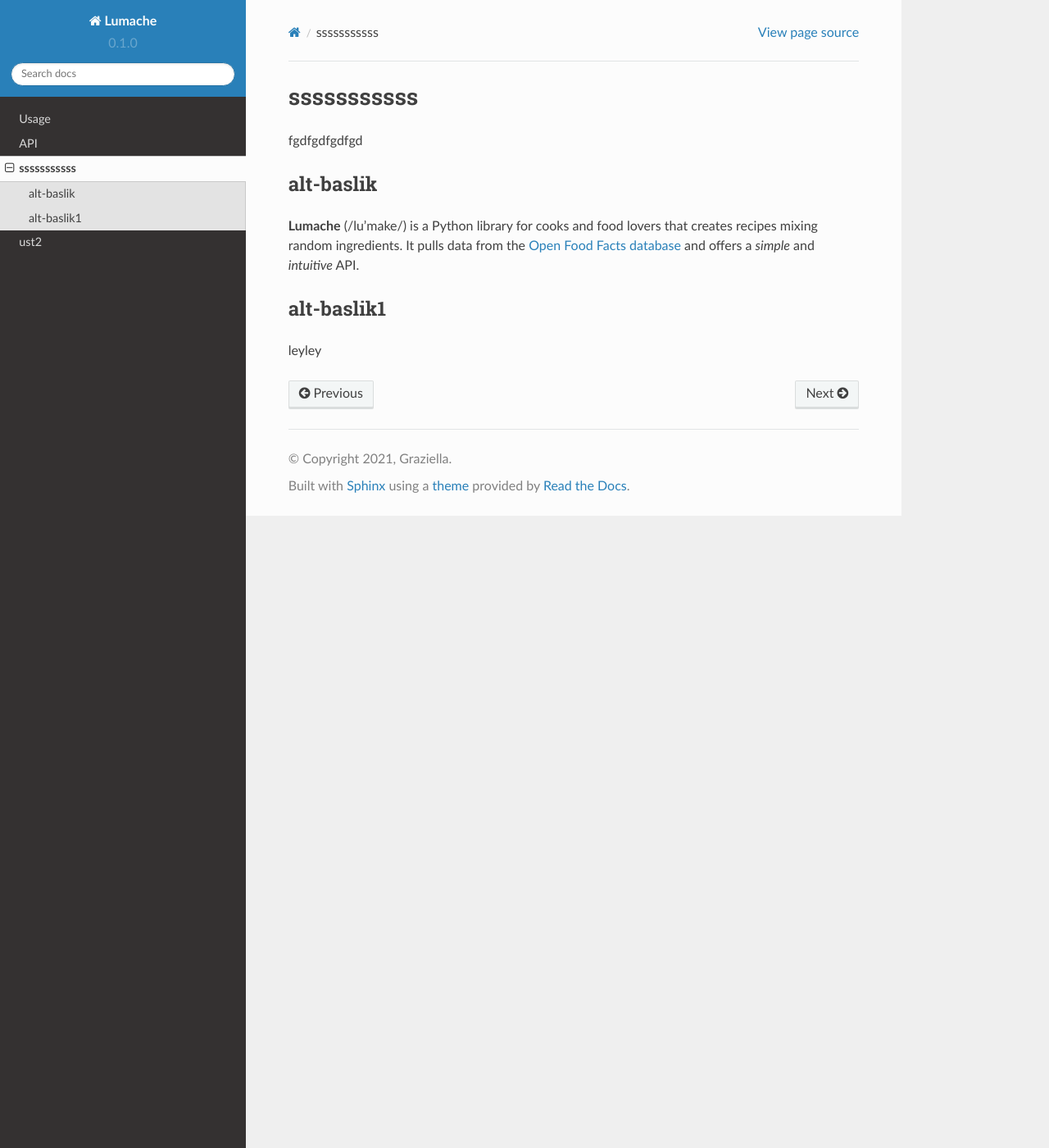
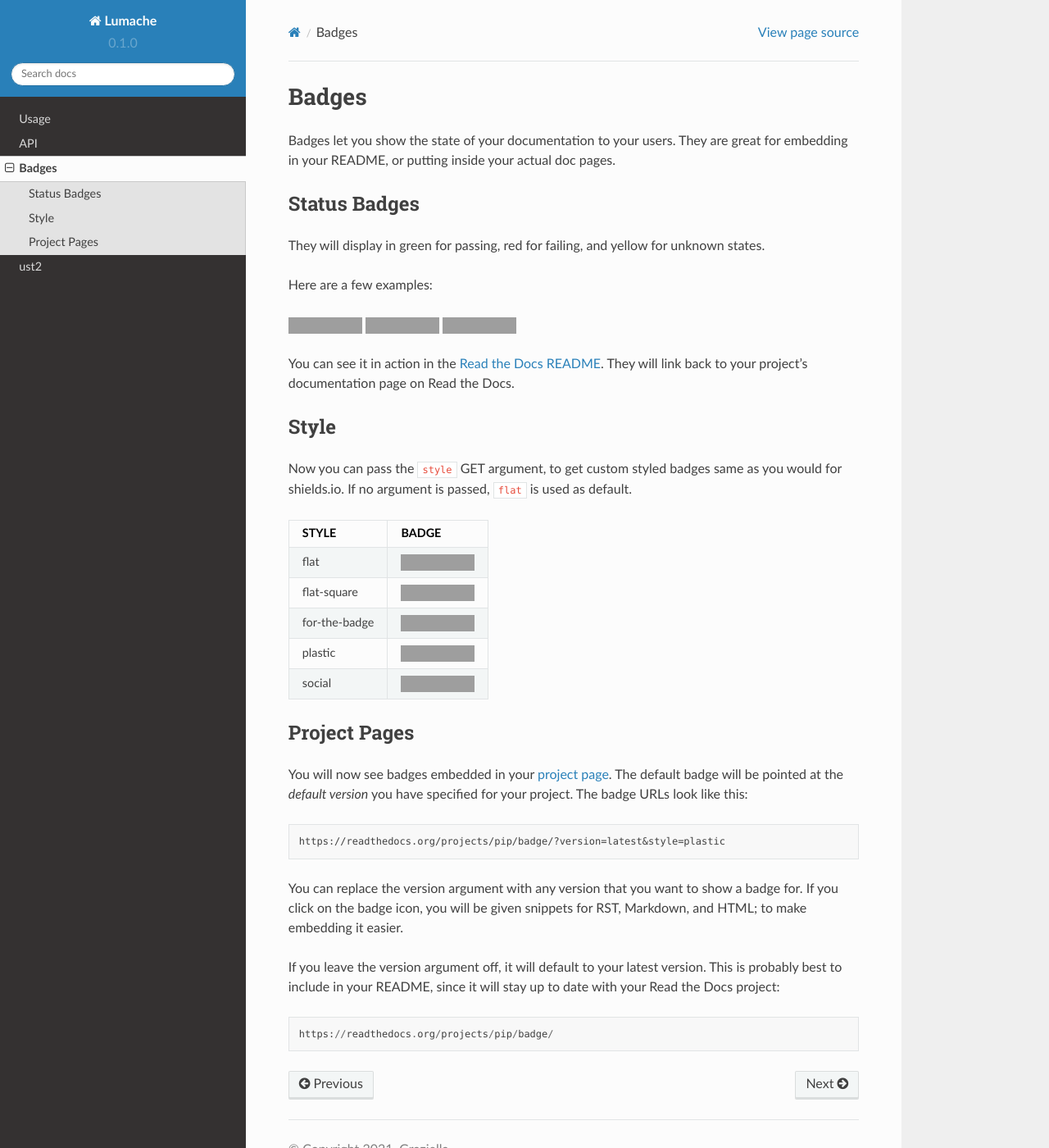
Before and after one commit to Robotistan-Workspace/raspico-readthedocs-v0, a Sphinx documentation site: the page built from docs/source/ust-baslik1.rst, in a window 1280 px wide and 1400 px high. Shown: the whole window at 82% size. Built offline with Sphinx 7.4.7 and the Read the Docs theme 2.0.0, drawn with Linux system fonts in a browser that asks for light colours; grey boxes are pictures that could not be loaded.

Commit message:
Update ust-baslik1.rst

```diff
--- a/docs/source/ust-baslik1.rst
+++ b/docs/source/ust-baslik1.rst
@@ -1,16 +1,78 @@
-sssssssssss
-===========
+Badges
+======
 
-fgdfgdfgdfgd
+Badges let you show the state of your documentation to your users.
+They are great for embedding in your README,
+or putting inside your actual doc pages.
 
-alt-baslik
-----------
-**Lumache** (/lu'make/) is a Python library for cooks and food lovers
-that creates recipes mixing random ingredients.
-It pulls data from the `Open Food Facts database <https://world.openfoodfacts.org/>`_
-and offers a *simple* and *intuitive* API.
+Status Badges
+-------------
 
-alt-baslik1
------------
+They will display in green for passing,
+red for failing,
+and yellow for unknown states.
 
-leyley
+Here are a few examples:
+
+|green| |nbsp| |red| |nbsp| |yellow|
+
+You can see it in action in the `Read the Docs README`_.
+They will link back to your project's documentation page on Read the Docs.
+
+Style
+-----
+
+Now you can pass the ``style`` GET argument,
+to get custom styled badges same as you would for shields.io.
+If no argument is passed, ``flat`` is used as default.
+
++---------------+---------------------+
+| STYLE         | BADGE               |
++===============+=====================+
+| flat          | |Flat Badge|        |
++---------------+---------------------+
+| flat-square   | |Flat-Square Badge| |
++---------------+---------------------+
+| for-the-badge | |Badge|             |
++---------------+---------------------+
+| plastic       | |Plastic Badge|     |
++---------------+---------------------+
+| social        | |Social Badge|      |
++---------------+---------------------+
+
+.. |Flat Badge| image:: https://readthedocs.org/projects/pip/badge/?version=latest&style=flat
+.. |Flat-Square Badge| image:: https://readthedocs.org/projects/pip/badge/?version=latest&style=flat-square
+.. |Badge| image:: https://readthedocs.org/projects/pip/badge/?version=latest&style=for-the-badge
+.. |Plastic Badge| image:: https://readthedocs.org/projects/pip/badge/?version=latest&style=plastic
+.. |Social Badge| image:: https://readthedocs.org/projects/pip/badge/?version=latest&style=social
+
+
+Project Pages
+-------------
+
+You will now see badges embedded in your `project page`_.
+The default badge will be pointed at the *default version* you have specified for your project.
+The badge URLs look like this::
+
+    https://readthedocs.org/projects/pip/badge/?version=latest&style=plastic
+
+You can replace the version argument with any version that you want to show a badge for.
+If you click on the badge icon,
+you will be given snippets for RST, Markdown, and HTML;
+to make embedding it easier.
+
+If you leave the version argument off,
+it will default to your latest version.
+This is probably best to include in your README,
+since it will stay up to date with your Read the Docs project::
+
+    https://readthedocs.org/projects/pip/badge/
+
+
+.. _Read the Docs README: https://github.com/readthedocs/readthedocs.org/blob/master/README.rst
+.. _project page: https://readthedocs.org/projects/pip/
+.. |green| image:: https://assets.readthedocs.org/static/projects/badges/passing-flat.svg
+.. |red| image:: https://assets.readthedocs.org/static/projects/badges/failing-flat.svg
+.. |yellow| image:: https://assets.readthedocs.org/static/projects/badges/unknown-flat.svg
+.. |nbsp| unicode:: 0xA0
+   :trim:
```
